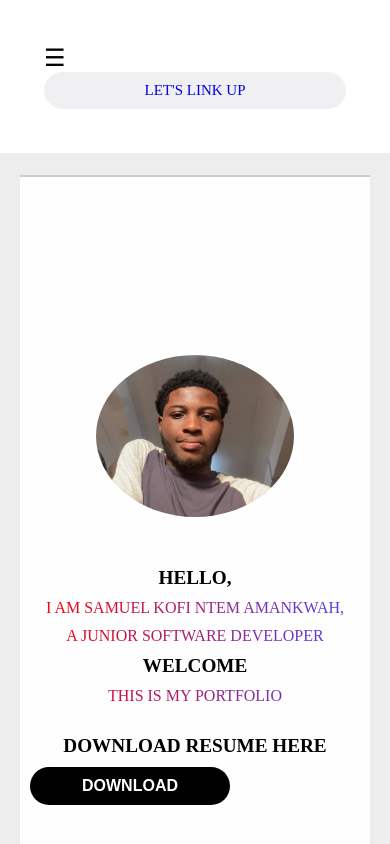
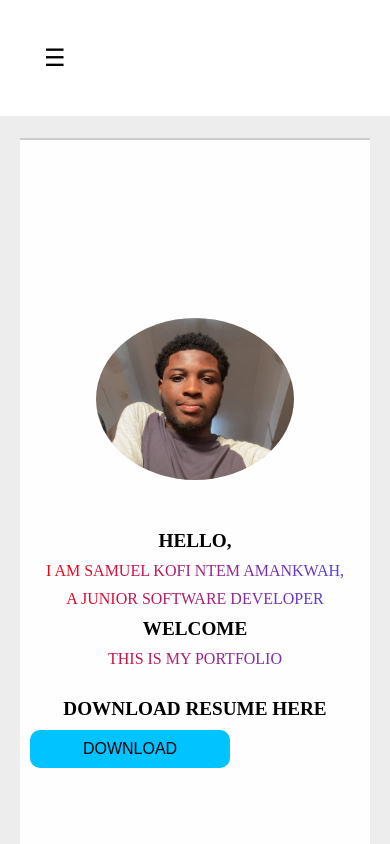
Before and after one commit to Sammy-157/MY-PORTFOLIO, a React (Vite) app: page / in a window 390 px wide. Shown: the top 844 px of the page. Built offline with nearby package versions, Linux system fonts and the light colour scheme.

Commit message:
responsiveness

```diff
--- a/src/Pages/Contact.jsx
+++ b/src/Pages/Contact.jsx
@@ -1,6 +1,6 @@
 import React, { useEffect } from "react";
 import "../Styles/Contact.css";
-import contactImage from "../assets/contact.jpg";
+import contactImage from "../assets/contact.jpg"; // Ensure this path is correct
 import AOS from "aos";
 import "aos/dist/aos.css";
 import { FaEnvelope, FaPhoneAlt, FaMapMarkerAlt } from "react-icons/fa";
@@ -15,12 +15,15 @@ const Contact = () => {
       <h1 data-aos="fade-down">FEEL FREE TO CONTACT ME!</h1>
 
       <div className="contact-sections">
+        {/* Image Section */}
         <div className="image-div" data-aos="zoom-in">
-          <img src={contactImage} alt="contact pic" className="image" />
+          <img src={contactImage} alt="Contact" className="image" />
         </div>
 
+        {/* Form & Info Section */}
         <div className="contact-1" data-aos="fade-up">
           <div className="details-main">
+            {/* Contact Form */}
             <div className="details-1">
               <div className="fullName">
                 <label htmlFor="fullName">Full Name</label>
@@ -34,14 +37,14 @@ const Contact = () => {
               </div>
 
               <div className="email">
-                <label htmlFor="email">Message</label>
-                <input
-                  type="message"
+                <label htmlFor="message">Message</label>
+                <textarea
                   id="message"
-                  placeholder="hello, there"
+                  placeholder="Hello, there"
                   required
                   className="box"
-                />
+                  rows={4}
+                ></textarea>
               </div>
 
               <div className="message">
@@ -60,15 +63,16 @@ const Contact = () => {
               </div>
             </div>
 
+            {/* Contact Info */}
             <div className="details-2" data-aos="fade-left">
               <div className="contact-2">
-                <b><FaEnvelope /> Contact</b>
+                <b><FaEnvelope /> Email</b>
                 <a href="mailto:samuelamakwah157@gmail.com">
                   samuelamakwah157@gmail.com
                 </a>
               </div>
               <div className="location">
-                <b><FaMapMarkerAlt /> Based in</b>
+                <b><FaMapMarkerAlt /> Based In</b>
                 Accra, Takoradi,<br />Ghana
               </div>
             </div>
--- a/src/Pages/Home.jsx
+++ b/src/Pages/Home.jsx
@@ -27,7 +27,7 @@ const Home = () => {
           <p>THIS IS MY PORTFOLIO</p>
 
           <div className="resume">
-            <b>DOWNLOAD RESUME HERE </b>
+            <b>DOWNLOAD RESUME HERE</b>
             <motion.button
               className="button-wrapper"
               whileHover={{ scale: 1.05 }}
--- a/src/Styles/Contact.css
+++ b/src/Styles/Contact.css
@@ -1,15 +1,13 @@
+/* MAIN CONTAINER */
 .main-div {
-   background-color: #FEFEFE;
+  background-color: #FEFEFE;
   margin: 0 auto;
   width: 100%;
   max-width: 1200px;
   padding: 20px;
   margin-bottom: 60px;
   box-sizing: border-box;
-
-
 }
-
 
 .main-div h1 {
   background: black;
@@ -18,6 +16,7 @@
   margin-bottom: 60px;
   text-align: center;
   font-size: 2rem;
+  font-weight: bold;
 }
 
 /* CONTACT SECTION */
@@ -25,7 +24,7 @@
   display: flex;
   flex-direction: row;
   gap: 60px;
-  align-items: center;
+  align-items: flex-start;
   justify-content: center;
   flex-wrap: wrap;
 }
@@ -42,46 +41,39 @@
   border-radius: 10px;
 }
 
-/* .image:hover {
-  transform: rotateY(360deg);
-  transition: 2s;
-} */
-
-
-.details-main-wrapper {
-  width: 100%;
-  max-width: 900px;
-  margin: 0 auto;
+.details-main {
+  display: flex;
+  flex-direction: row;
+  gap: 60px;
+  flex-wrap: wrap;
 }
 
-.contact-1 {
-  color: black;
-  font-family: "Times New Roman", Times, serif;
+.details-1 {
   display: flex;
   flex-direction: column;
   gap: 20px;
   flex: 1;
-  max-width: 600px;
   min-width: 280px;
 }
-.details-main{
-  display: flex;
-  flex-direction: row;
-  gap: 60px;
-}
-.details-1 {
+
+.details-2 {
   display: flex;
   flex-direction: column;
   gap: 20px;
+  min-width: 250px;
+  margin-left: 50px;
 }
 
+/* FORM INPUTS */
 .box {
   border: 1px solid;
   border-top: none;
   border-left: none;
   border-right: none;
   background-color: #f2ede6;
-  padding: 8px;
+  padding: 10px;
+  font-size: 1rem;
+  border-radius: 4px;
 }
 
 .fullName,
@@ -92,26 +84,30 @@
   gap: 10px;
 }
 
-button {
-  color: white;
-  background-color: #000000;
-  padding: 10px 20px;
-  border-radius: 20px;
-  border: none;
-  width: fit-content;
-  cursor: pointer;
-}
-
-button:hover {
-  transform: scale(1.05);
-  transition: 0.3s;
-}
-
+/* BUTTON */
 .button-wrapper {
   display: flex;
   justify-content: flex-start;
+  margin-top: 10px;
 }
 
+.contact-button {
+  color: white;
+  background-color: #000000;
+  padding: 10px 25px;
+  border-radius: 25px;
+  border: none;
+  cursor: pointer;
+  font-weight: bold;
+  font-size: 1rem;
+  transition: all 0.3s ease;
+}
+
+.contact-button:hover {
+  transform: scale(1.05);
+}
+
+/* CONTACT INFO */
 .contact-2,
 .location {
   display: flex;
@@ -120,19 +116,11 @@ button:hover {
   gap: 10px;
 }
 
-.details-2 {
-  display: flex;
-  flex-direction: column;
-  gap: 20px;
-  min-width: 250px;
-  margin-left: 50px;
-}
-
 /* RESPONSIVENESS */
 @media (max-width: 768px) {
   .contact-sections {
     flex-direction: column;
-    gap: 40px;
+    gap: 30px;
   }
 
   .details-main {
@@ -141,15 +129,10 @@ button:hover {
     align-items: stretch;
   }
 
-  .main-div h1 {
-    font-size: 1.5rem;
-  }
-
-
   .details-2 {
+    margin-left: 0;
     padding-left: 0;
     align-items: flex-start;
-    margin-left: 0;
   }
 
   .image {
@@ -160,32 +143,20 @@ button:hover {
     justify-content: center;
   }
 
-  .button-wrapper button {
+  .contact-button {
     width: 80%;
     max-width: 300px;
   }
+
+  .main-div h1 {
+    font-size: 1.5rem;
+    margin-bottom: 40px;
+  }
 }
 
- button {
-  color: white;
-
-  padding: 10px 25px;
-  border-radius: 25px;
-  border: none;
-  width: fit-content;
-  cursor: pointer;
-  font-weight: bold;
-  font-size: 1rem;
-  transition: all 0.3s ease;
-
-}
-
-button:hover {
-  transform: scale(1.05);
-
-}
-
-input::placeholder {
+/* PLACEHOLDER STYLING */
+input::placeholder,
+textarea::placeholder {
   color: #999;
   font-style: italic;
 }
--- a/src/Styles/Home.css
+++ b/src/Styles/Home.css
@@ -76,8 +76,14 @@
   cursor: pointer;
   align-items: center;
   justify-content: center;
+  border-radius: 10px;
+  background-color: #00c3ff;
+  border: none;
 
 
+}
+.resume button .hover {
+  background: #0079aa;
 }
 
 .home-right img {
--- a/src/Styles/Navbar.css
+++ b/src/Styles/Navbar.css
@@ -36,49 +36,45 @@ nav a:hover {
   cursor: pointer;
   user-select: none;
 }
-
 .navbar-container {
   background-color: #fff;
   width: 100%;
   padding: 24px;
+  border: 5px;
 }
 
-/* -------------------------- */
-/*        MOBILE MENU         */
-/* -------------------------- */
 @media screen and (max-width: 768px) {
-  .navbar {
-    margin: 20px;
+  .nav-menu {
     flex-direction: column;
-    align-items: flex-start;
+    position: absolute;
+    top: 70px;
+    left: 0;
+    background-color: #fff;
+    width: 100%; /* FULL WIDTH */
+    padding: 20px 0;
+    display: none;
+    z-index: 10;
+    gap: 20px;
+    align-items: center;
+    box-shadow: 2px 0 5px rgba(0, 0, 0, 0.1);
+    margin-right: 0; /* REMOVE EXTRA SPACE */
+  }
+
+  .nav-menu.show {
+    display: flex;
   }
 
   .hamburger {
     display: block;
   }
 
-  .nav-menu {
-    flex-direction: column;
-    position: absolute;
-    top: 70px;
-    left: 0;
-    background-color: #fff;
-    width: 100%;      /* FULL WIDTH */
-    padding: 20px 0;
+  .nav-link {
     display: none;
-    z-index: 10;
-    gap: 20px;
-    align-items: center;
-    box-shadow: 0 4px 10px rgba(0, 0, 0, 0.1);
   }
 
-  .nav-menu.show {
-    display: flex;    /* SHOW MENU WHEN TOGGLED */
-  }
-
-  .nav-link {
-    width: 100%;
-    text-align: center;
-    display: block;   /* MAKE LINKS VISIBLE IN MOBILE */
+  .navbar {
+    margin: 20px;
+    flex-direction: column;
+    align-items: flex-start;
   }
 }
--- a/src/Styles/Services.css
+++ b/src/Styles/Services.css
@@ -178,9 +178,6 @@
   transition: background 0.3s ease-in-out;
 }
 
-.project-buttons a:hover {
-  background: #0079aa;
-}
 
 /* Responsive tweaks */
 @media (max-width: 768px) {
--- a/src/index.css
+++ b/src/index.css
@@ -1,26 +1,23 @@
-
 * {
   margin: 0;
   padding: 0;
   box-sizing: border-box;
 }
 
-html, body {
+html,
+body {
   width: 100%;
-  overflow-x: hidden;  /* This hides any accidental horizontal overflow */
+  overflow-x: hidden; /* This hides any accidental horizontal overflow */
 }
 
-
-body{
-  height: 100vh;
+body {
+  min-height: 100vh;
   color: black;
-  background:#EDEDED;
+  background: #ededed;
   overflow-x: hidden; /* Hides horizontal scrolling */
   box-sizing: border-box;
   width: 100%;
   -webkit-overflow-scrolling: touch;
-  align-items: center;
-  justify-content: center;
 }
 html {
   scroll-behavior: smooth;
```
